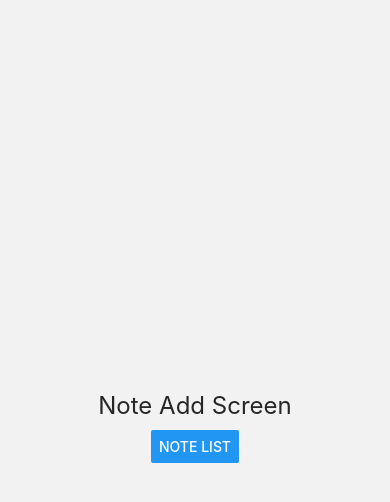
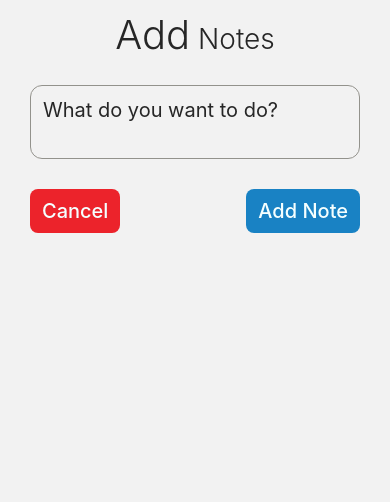
Before and after one commit to Manil-S-Malla/OutNotes, a React Native app: screen /NoteAdd in a window 390 px wide. Both pictures are taken after a click on the button "NOTE ADD". Shown: the top 502 px of the page. Built offline with nearby package versions, Linux system fonts and the light colour scheme.

Commit message:
FEAT: Update NoteAdd screen. Add Note saving feature.

```diff
--- a/src/screens/NoteAdd.js
+++ b/src/screens/NoteAdd.js
@@ -1,28 +1,126 @@
-import React from 'react';
-import { Button, StyleSheet, Text, View } from 'react-native';
+import React, { useState } from 'react';
+import { ScrollView, StyleSheet, Text, TextInput, TouchableOpacity, View } from 'react-native';
+import { useDispatch } from 'react-redux';
 
+import { addNote } from '../redux/reducers/notes';
+
+import { Colours } from '../res'
 import navigationServices from '../routes/navigationServices';
 
 const NoteAdd = () => {
+  const dispatch = useDispatch();
+
+  const [note, setNote] = useState('');
+
   return (
-    <View style={styles.root}>
-      <Text style={styles.text}>Note Add Screen</Text>
-      <Button title={'Note List'} onPress={() => navigationServices.navigate('NoteList')} />
-    </View>
+    <ScrollView
+      style={styles.root}
+      keyboardShouldPersistTaps={'always'}
+      showsVerticalScrollIndicator={false}
+    >
+      <View style={styles.containerTitle}>
+        <Text style={styles.title}><Text style={styles.titleAlt}>Add</Text> Notes</Text>
+      </View>
+
+      <View style={styles.containerInput}>
+        <TextInput
+          style={styles.input}
+          onChangeText={setNote}
+          value={note}
+          placeholder="What do you want to do?"
+          autoCapitalize={'sentences'}
+          cursorColor={Colours.secondary}
+          maxLength={256}
+          multiline={true}
+        />
+      </View>
+
+      <View style={styles.containerBtn}>
+        <TouchableOpacity
+          activeOpacity={.75}
+          style={styles.btnCancel}
+          onPress={() => {
+            navigationServices.navigate('NoteList')
+          }}
+        ><Text style={styles.textBtnCancel}>Cancel</Text></TouchableOpacity>
+        <TouchableOpacity
+          activeOpacity={.75}
+          style={styles.btnAdd}
+          onPress={() => {
+            dispatch(addNote({
+              note: note,
+              isDone: false,
+              timeOfCreation: new Date().getTime(),
+            }), navigationServices.navigate('NoteList'));
+          }}
+        ><Text style={styles.textBtnAdd}>Add Note</Text></TouchableOpacity>
+      </View>
+
+    </ScrollView>
   );
 }
 
 const styles = StyleSheet.create({
   root: {
     flex: 1,
-    justifyContent: 'center',
+  },
+
+  containerTitle: {
     alignItems: 'center',
+    paddingVertical: 10,
   },
-  text: {
-    color: '#262626',
-    fontSize: 24,
-    margin: 10,
-  }
+  title: {
+    color: Colours.secondary,
+    fontSize: 28,
+    fontWeight: '300',
+  },
+  titleAlt: {
+    color: Colours.secondary,
+    fontSize: 40,
+    fontWeight: '300',
+  },
+
+  containerInput: {
+    marginHorizontal: 30,
+    marginTop: 16,
+    padding: 12,
+    borderWidth: 1,
+    borderColor: Colours.tertiary,
+    borderRadius: 12,
+  },
+  input: {
+    color: Colours.secondary,
+    fontSize: 20,
+    fontWeight: '400',
+  },
+
+  containerBtn: {
+    flexDirection: 'row',
+    justifyContent: 'space-between',
+    margin: 30,
+  },
+  btnCancel: {
+    backgroundColor: Colours.hexary,
+    paddingHorizontal: 12,
+    paddingVertical: 10,
+    borderRadius: 8,
+  },
+  textBtnCancel: {
+    color: Colours.quarternary,
+    fontSize: 20,
+    fontWeight: '500',
+  },
+  btnAdd: {
+    backgroundColor: Colours.primary,
+    paddingHorizontal: 12,
+    paddingVertical: 10,
+    borderRadius: 8,
+  },
+  textBtnAdd: {
+    color: Colours.quarternary,
+    fontSize: 20,
+    fontWeight: '500',
+  },
 });
 
 export default NoteAdd;
```
